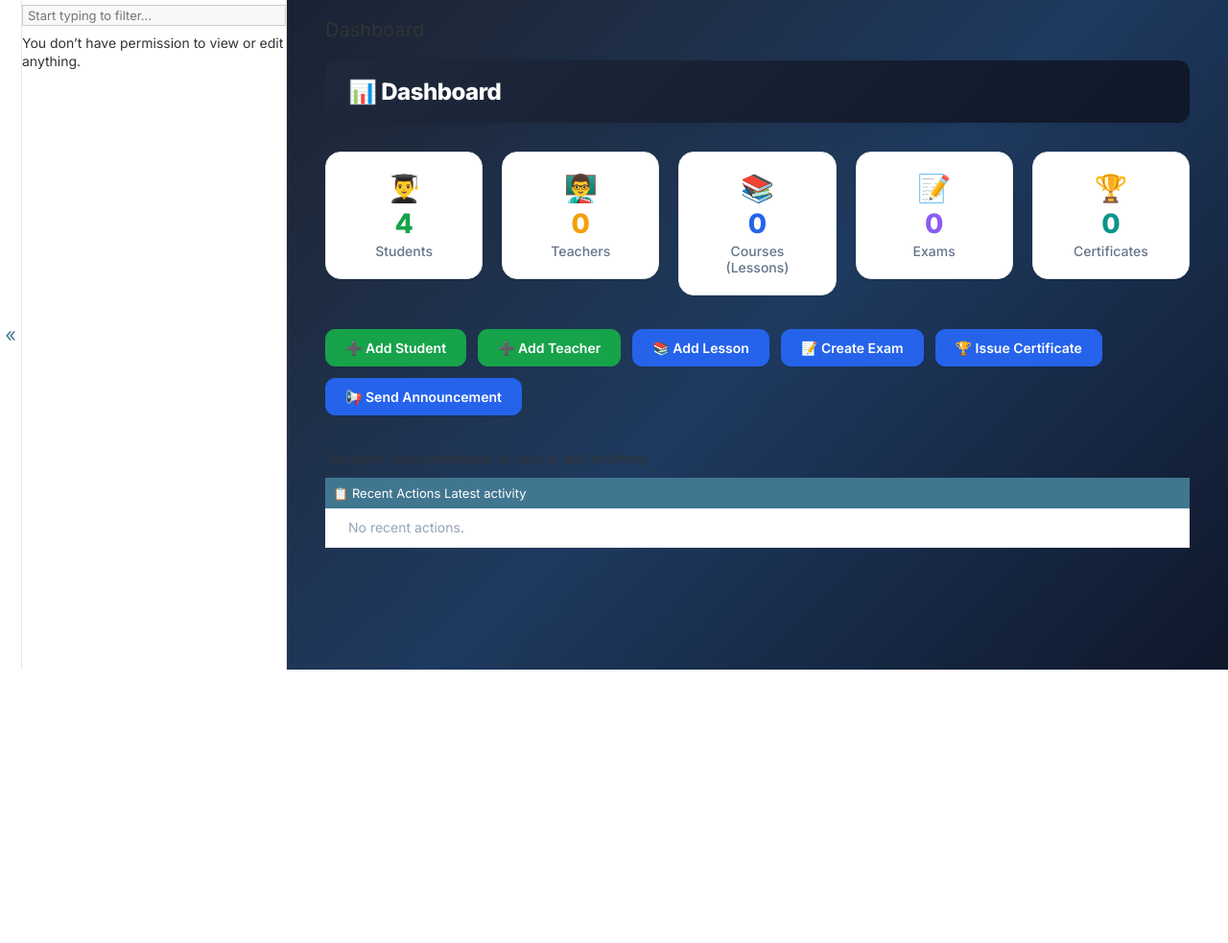
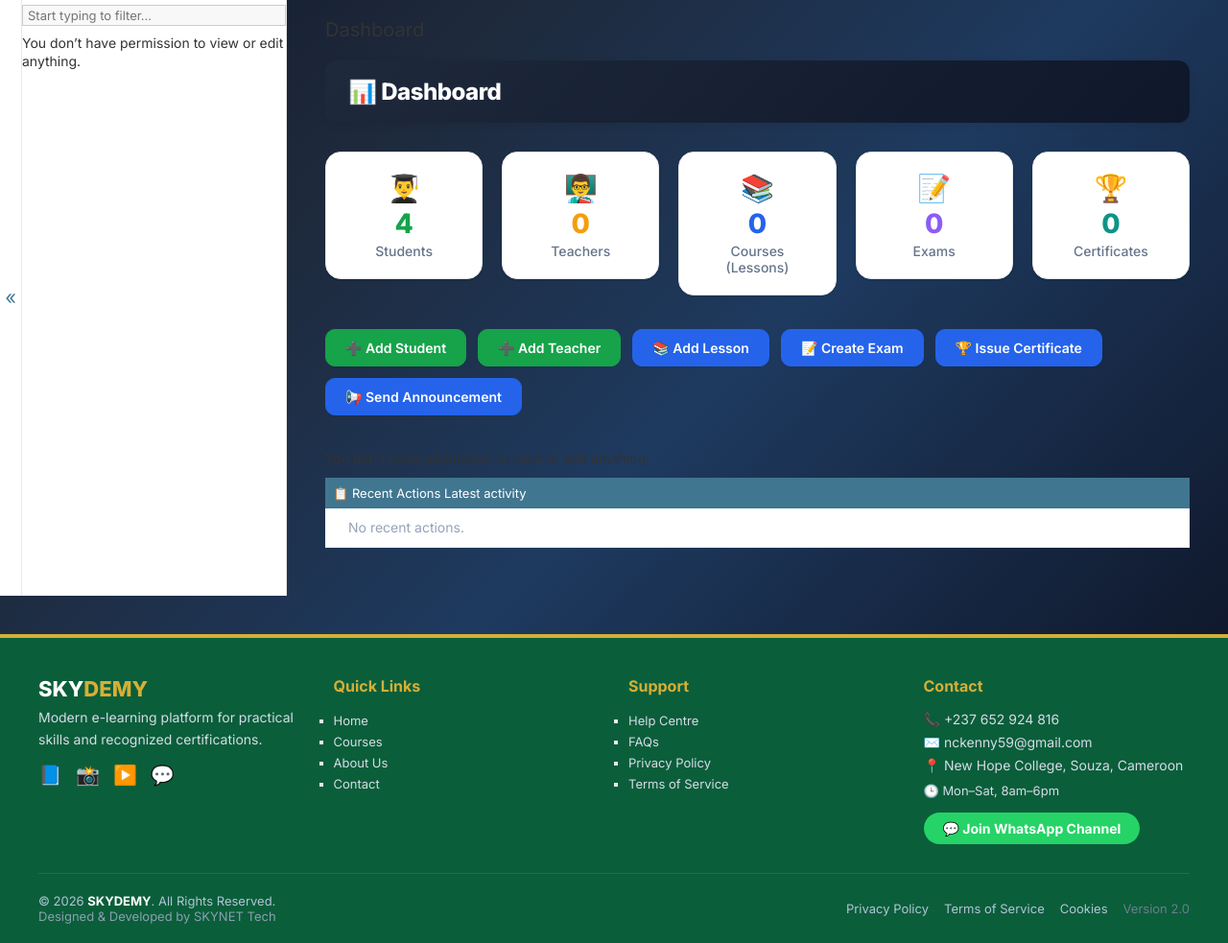
Before and after one commit to Skynet-Tech2024/skydemy, a Django app: page /admin/ in a window 1280 px wide. Shown: the part 102-1085 px from the top of the page at 96% size. Before the commit the page ends 800 px from the top, so only its background shows below. Run offline with Django 5.2, Linux system fonts and the light colour scheme; a user stored in the database is signed in; data comes from the database, SQL or seed files in the repository; data that the repository does not hold is empty.

Commit message:
Add footer to base_site for global admin display

```diff
--- a/templates/admin/base_site.html
+++ b/templates/admin/base_site.html
@@ -12,3 +12,71 @@
 {% endblock %}
 
 {% block nav-global %}{% endblock %}
+
+{% block footer %}
+    <!-- SKYDEMY branded footer – appears on all admin pages -->
+    <div id="skydemy-footer" style="background: #0B5E3A; color: #e9ecef; padding: 40px 20px 20px; margin-top: 40px; border-top: 4px solid #D4AF37; font-family: 'Segoe UI', sans-serif; clear: both;">
+        <div style="max-width: 1200px; margin: 0 auto; display: grid; grid-template-columns: repeat(auto-fit, minmax(200px, 1fr)); gap: 30px;">
+
+            <!-- About -->
+            <div>
+                <h3 style="color: #fff; font-size: 22px; font-weight: 800; margin: 0 0 6px;">SKY<span style="color: #D4AF37;">DEMY</span></h3>
+                <p style="font-size: 14px; line-height: 1.6; color: #d4dce8;">Modern e-learning platform for practical skills and recognized certifications.</p>
+                <div style="margin-top: 14px; display: flex; gap: 14px;">
+                    <a href="#" style="color: #d4dce8; font-size: 20px; text-decoration: none;">📘</a>
+                    <a href="#" style="color: #d4dce8; font-size: 20px; text-decoration: none;">📸</a>
+                    <a href="#" style="color: #d4dce8; font-size: 20px; text-decoration: none;">▶️</a>
+                    <a href="#" style="color: #d4dce8; font-size: 20px; text-decoration: none;">💬</a>
+                </div>
+            </div>
+
+            <!-- Quick Links -->
+            <div>
+                <h4 style="color: #D4AF37; font-size: 16px; font-weight: 700; margin: 0 0 12px;">Quick Links</h4>
+                <ul style="list-style: none; padding: 0; margin: 0; font-size: 14px; line-height: 2.2;">
+                    <li><a href="/" style="color: #d4dce8; text-decoration: none;">Home</a></li>
+                    <li><a href="/courses/" style="color: #d4dce8; text-decoration: none;">Courses</a></li>
+                    <li><a href="/about/" style="color: #d4dce8; text-decoration: none;">About Us</a></li>
+                    <li><a href="/contact/" style="color: #d4dce8; text-decoration: none;">Contact</a></li>
+                </ul>
+            </div>
+
+            <!-- Support -->
+            <div>
+                <h4 style="color: #D4AF37; font-size: 16px; font-weight: 700; margin: 0 0 12px;">Support</h4>
+                <ul style="list-style: none; padding: 0; margin: 0; font-size: 14px; line-height: 2.2;">
+                    <li><a href="#" style="color: #d4dce8; text-decoration: none;">Help Centre</a></li>
+                    <li><a href="#" style="color: #d4dce8; text-decoration: none;">FAQs</a></li>
+                    <li><a href="#" style="color: #d4dce8; text-decoration: none;">Privacy Policy</a></li>
+                    <li><a href="#" style="color: #d4dce8; text-decoration: none;">Terms of Service</a></li>
+                </ul>
+            </div>
+
+            <!-- Contact & WhatsApp -->
+            <div>
+                <h4 style="color: #D4AF37; font-size: 16px; font-weight: 700; margin: 0 0 12px;">Contact</h4>
+                <p style="font-size: 14px; margin: 4px 0; color: #d4dce8;">📞 +237 652 924 816</p>
+                <p style="font-size: 14px; margin: 4px 0; color: #d4dce8;">✉️ nckenny59@gmail.com</p>
+                <p style="font-size: 14px; margin: 4px 0; color: #d4dce8;">📍 New Hope College, Souza, Cameroon</p>
+                <p style="font-size: 13px; margin: 8px 0; color: #d4dce8;">🕒 Mon–Sat, 8am–6pm</p>
+                <div style="margin-top: 14px;">
+                    <a href="https://whatsapp.com/channel/0029VbD3W1RIHphEmykn2h3H" target="_blank" style="display: inline-block; background: #25D366; color: #fff; padding: 8px 20px; border-radius: 30px; font-weight: 700; text-decoration: none; font-size: 14px;">💬 Join WhatsApp Channel</a>
+                </div>
+            </div>
+        </div>
+
+        <!-- Copyright Bar -->
+        <div style="max-width: 1200px; margin: 30px auto 0; border-top: 1px solid rgba(255,255,255,0.1); padding-top: 20px; display: flex; flex-wrap: wrap; justify-content: space-between; align-items: center; font-size: 13px; color: #b0c4d8;">
+            <div>
+                © 2026 <strong style="color: #fff;">SKYDEMY</strong>. All Rights Reserved.<br>
+                <span style="color: #8a9fb0;">Designed & Developed by SKYNET Tech</span>
+            </div>
+            <div style="display: flex; flex-wrap: wrap; gap: 16px;">
+                <a href="#" style="color: #b0c4d8; text-decoration: none;">Privacy Policy</a>
+                <a href="#" style="color: #b0c4d8; text-decoration: none;">Terms of Service</a>
+                <a href="#" style="color: #b0c4d8; text-decoration: none;">Cookies</a>
+                <span style="color: #6c7d8e;">Version 2.0</span>
+            </div>
+        </div>
+    </div>
+{% endblock %}
```
